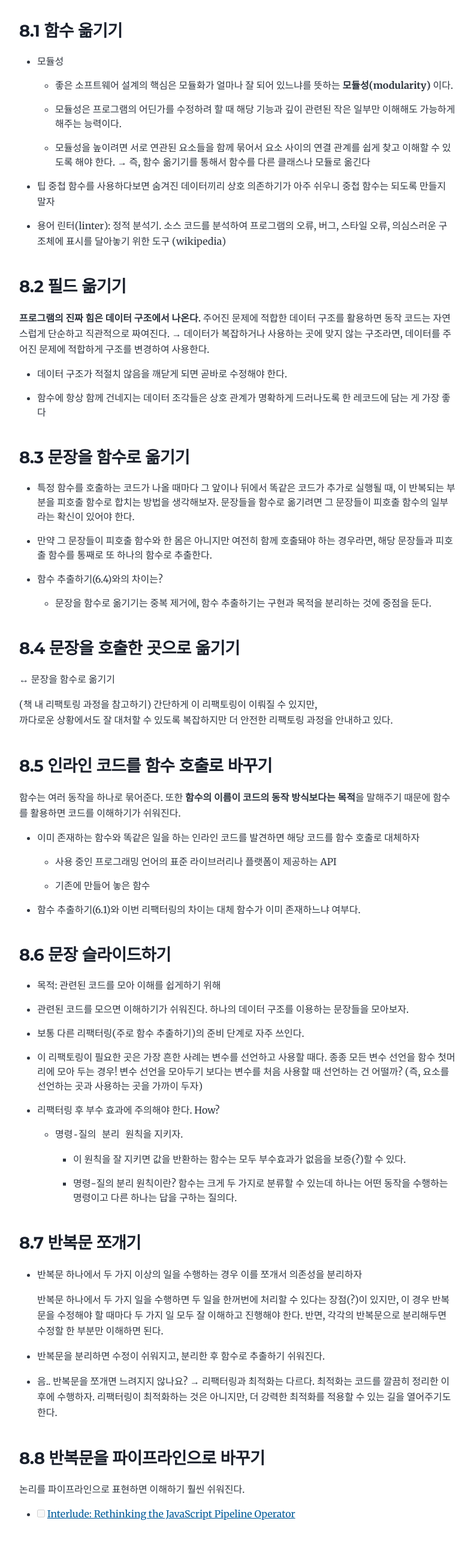
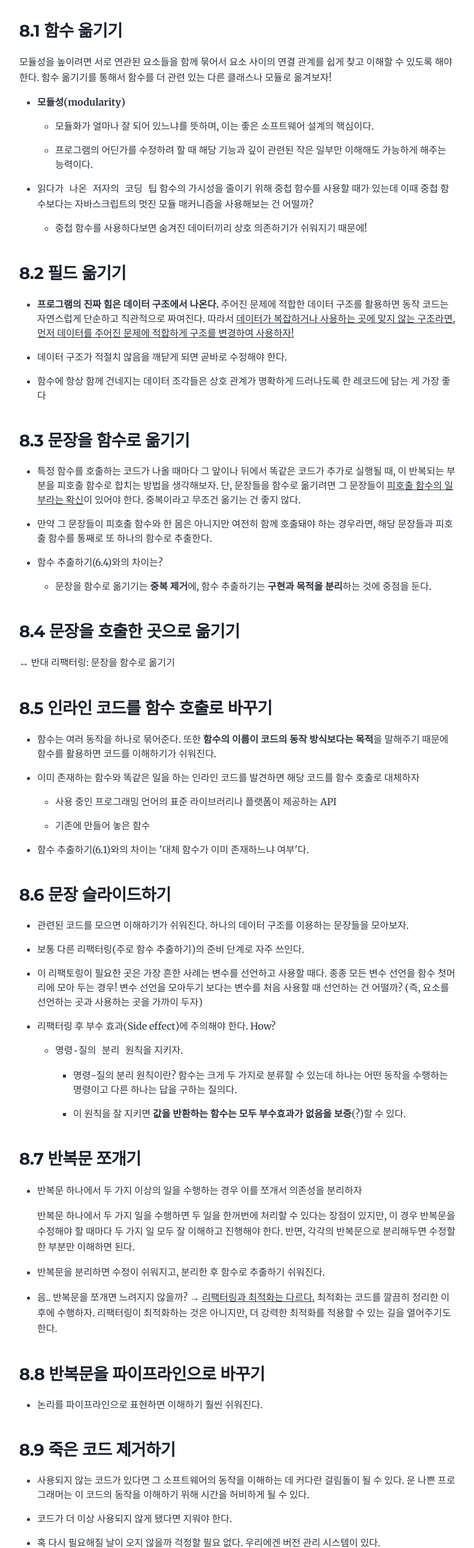
Before and after one commit to welinhong/welinhong.github.io, a Gatsby site: page /refactoring-8/ in a window 1280 px wide. Shown: the part 220-2800 px from the top of the page at 60% size, without its empty margins (244-1035 px from the left). Built offline with nearby package versions, Linux system fonts and the light colour scheme; Gatsby itself is replaced by a stand-in of ours.

Commit message:
update refactoring-8

```diff
--- a/content/blog/refactoring-8/index.md
+++ b/content/blog/refactoring-8/index.md
@@ -3,78 +3,73 @@ title: Refactoring - Ch8. 기능 이동
 date: "2021-08-08"
 description: Martin Fowler의 Refactoring 'Ch.8 기능이동'을 읽고 정리한 내용입니다.
 ---
-
 ### 8.1 함수 옮기기
 
-- 모듈성
-    - 좋은 소프트웨어 설계의 핵심은 모듈화가 얼마나 잘 되어 있느냐를 뜻하는 **모듈성(modularity)** 이다.
-    - 모듈성은 프로그램의 어딘가를 수정하려 할 때 해당 기능과 깊이 관련된 작은 일부만 이해해도 가능하게 해주는 능력이다.
-    - 모듈성을 높이려면 서로 연관된 요소들을 함께 묶어서 요소 사이의 연결 관계를 쉽게 찾고 이해할 수 있도록 해야 한다. → 즉, 함수 옮기기를 통해서 함수를 다른 클래스나 모듈로 옮긴다
-- `팁` 중첩 함수를 사용하다보면 숨겨진 데이터끼리 상호 의존하기가 아주 쉬우니 중첩 함수는 되도록 만들지 말자
-- `용어` 린터(linter): 정적 분석기. 소스 코드를 분석하여 프로그램의 오류, 버그, 스타일 오류, 의심스러운 구조체에 표시를 달아놓기 위한 도구 (wikipedia)
+모듈성을 높이려면 서로 연관된 요소들을 함께 묶어서 요소 사이의 연결 관계를 쉽게 찾고 이해할 수 있도록 해야 한다. 함수 옮기기를 통해서 함수를 더 관련 있는 다른 클래스나 모듈로 옮겨보자!
+
+- **모듈성(modularity)**
+    - 모듈화가 얼마나 잘 되어 있느냐를 뜻하며, 이는 좋은 소프트웨어 설계의 핵심이다.
+    - 프로그램의 어딘가를 수정하려 할 때 해당 기능과 깊이 관련된 작은 일부만 이해해도 가능하게 해주는 능력이다.
+- `읽다가 나온 저자의 코딩 팁`  함수의 가시성을 줄이기 위해 중첩 함수를 사용할 때가 있는데 이때 중첩 함수보다는 자바스크립트의 멋진 모듈 매커니즘을 사용해보는 건 어떨까?
+    - 중첩 함수를 사용하다보면 숨겨진 데이터끼리 상호 의존하기가 쉬워지기 때문에!
 
 ### 8.2 필드 옮기기
 
-**프로그램의 진짜 힘은 데이터 구조에서 나온다.** 주어진 문제에 적합한 데이터 구조를 활용하면 동작 코드는 자연스럽게 단순하고 직관적으로 짜여진다. → 데이터가 복잡하거나 사용하는 곳에 맞지 않는 구조라면, 데이터를 주어진 문제에 적합하게 구조를 변경하여 사용한다.
-
+- **프로그램의 진짜 힘은 데이터 구조에서 나온다.** 주어진 문제에 적합한 데이터 구조를 활용하면 동작 코드는 자연스럽게 단순하고 직관적으로 짜여진다. 따라서 <u>데이터가 복잡하거나 사용하는 곳에 맞지 않는 구조라면, 먼저 데이터를 주어진 문제에 적합하게 구조를 변경하여 사용하자!</u>
 - 데이터 구조가 적절치 않음을 깨닫게 되면 곧바로 수정해야 한다.
 - 함수에 항상 함께 건네지는 데이터 조각들은 상호 관계가 명확하게 드러나도록 한 레코드에 담는 게 가장 좋다
 
 ### 8.3 문장을 함수로 옮기기
 
-- 특정 함수를 호출하는 코드가 나올 때마다 그 앞이나 뒤에서 똑같은 코드가 추가로 실행될 때, 이 반복되는 부분을 피호출 함수로 합치는 방법을 생각해보자. 문장들을 함수로 옮기려면 그 문장들이 피호출 함수의 일부라는 확신이 있어야 한다.
+- 특정 함수를 호출하는 코드가 나올 때마다 그 앞이나 뒤에서 똑같은 코드가 추가로 실행될 때, 이 반복되는 부분을 피호출 함수로 합치는 방법을 생각해보자. 단, 문장들을 함수로 옮기려면 그 문장들이 <u>피호출 함수의 일부라는 확신</u>이 있어야 한다. 중복이라고 무조건 옮기는 건 좋지 않다.
 - 만약 그 문장들이 피호출 함수와 한 몸은 아니지만 여전히 함께 호출돼야 하는 경우라면, 해당 문장들과 피호출 함수를 통째로 또 하나의 함수로 추출한다.
 - 함수 추출하기(6.4)와의 차이는?
-    - 문장을 함수로 옮기기는 중복 제거에, 함수 추출하기는 구현과 목적을 분리하는 것에 중점을 둔다.
+    - 문장을 함수로 옮기기는 **중복 제거**에, 함수 추출하기는 **구현과 목적을 분리**하는 것에 중점을 둔다.
 
 ### 8.4 문장을 호출한 곳으로 옮기기
 
-↔ 문장을 함수로 옮기기
+↔ 반대 리팩터링: 문장을 함수로 옮기기
 
-(책 내 리팩토링 과정을 참고하기)
-간단하게 이 리팩토링이 이뤄질 수 있지만,
-까다로운 상황에서도 잘 대처할 수 있도록 복잡하지만 더 안전한 리팩토링 과정을 안내하고 있다.
 
 ### 8.5 인라인 코드를 함수 호출로 바꾸기
 
-함수는 여러 동작을 하나로 묶어준다. 또한 **함수의 이름이 코드의 동작 방식보다는 목적**을 말해주기 때문에 함수를 활용하면 코드를 이해하기가 쉬워진다.
-
+- 함수는 여러 동작을 하나로 묶어준다. 또한 **함수의 이름이 코드의 동작 방식보다는 목적**을 말해주기 때문에 함수를 활용하면 코드를 이해하기가 쉬워진다.
 - 이미 존재하는 함수와 똑같은 일을 하는 인라인 코드를 발견하면 해당 코드를 함수 호출로 대체하자
     - 사용 중인 프로그래밍 언어의 표준 라이브러리나 플랫폼이 제공하는 API
     - 기존에 만들어 놓은 함수
-- 함수 추출하기(6.1)와 이번 리팩터링의 차이는 대체 함수가 이미 존재하느냐 여부다.
+- 함수 추출하기(6.1)와의 차이는 '대체 함수가 이미 존재하느냐 여부'다.
 
 ### 8.6 문장 슬라이드하기
 
-- 목적: 관련된 코드를 모아 이해를 쉽게하기 위해
 - 관련된 코드를 모으면 이해하기가 쉬워진다. 하나의 데이터 구조를 이용하는 문장들을 모아보자.
 - 보통 다른 리팩터링(주로 함수 추출하기)의 준비 단계로 자주 쓰인다.
 - 이 리팩토링이 필요한 곳은 가장 흔한 사례는 변수를 선언하고 사용할 때다. 종종 모든 변수 선언을 함수 첫머리에 모아 두는 경우! 변수 선언을 모아두기 보다는 변수를 처음 사용할 때 선언하는 건 어떨까? (즉, 요소를 선언하는 곳과 사용하는 곳을 가까이 두자)
-- 리팩터링 후 부수 효과에 주의해야 한다. How?
+- 리팩터링 후 부수 효과(Side effect)에 주의해야 한다. How?
     - `명령-질의 분리 원칙`을 지키자.
-        - 이 원칙을 잘 지키면 값을 반환하는 함수는 모두 부수효과가 없음을 보증(?)할 수 있다.
         - 명령-질의 분리 원칙이란? 함수는 크게 두 가지로 분류할 수 있는데 하나는 어떤 동작을 수행하는 명령이고 다른 하나는 답을 구하는 질의다.
+        - 이 원칙을 잘 지키면 **값을 반환하는 함수는 모두 부수효과가 없음을 보증**(?)할 수 있다.
 
 ### 8.7 반복문 쪼개기
 
 - 반복문 하나에서 두 가지 이상의 일을 수행하는 경우 이를 쪼개서 의존성을 분리하자
 
-    반복문 하나에서 두 가지 일을 수행하면 두 일을 한꺼번에 처리할 수 있다는 장점(?)이 있지만, 이 경우 반복문을 수정해야 할 때마다  두 가지 일 모두 잘 이해하고 진행해야 한다. 반면, 각각의 반복문으로 분리해두면 수정할 한 부분만 이해하면 된다.
+    반복문 하나에서 두 가지 일을 수행하면 두 일을 한꺼번에 처리할 수 있다는 장점이 있지만, 이 경우 반복문을 수정해야 할 때마다  두 가지 일 모두 잘 이해하고 진행해야 한다. 반면, 각각의 반복문으로 분리해두면 수정할 한 부분만 이해하면 된다.
 
 - 반복문을 분리하면 수정이 쉬워지고, 분리한 후 함수로 추출하기 쉬워진다.
-- 음.. 반복문을 쪼개면 느려지지 않나요?
-    → 리팩터링과 최적화는 다르다. 최적화는 코드를 깔끔히 정리한 이후에 수행하자.
+- 음.. 반복문을 쪼개면 느려지지 않을까?
+    → <u>리팩터링과 최적화는 다르다.</u> 최적화는 코드를 깔끔히 정리한 이후에 수행하자.
     리팩터링이 최적화하는 것은 아니지만, 더 강력한 최적화를 적용할 수 있는 길을 열어주기도 한다.
 
 ### 8.8 반복문을 파이프라인으로 바꾸기
 
-논리를 파이프라인으로 표현하면 이해하기 훨씬 쉬워진다.
-
-- [ ]  [Interlude: Rethinking the JavaScript Pipeline Operator](https://www.wix.engineering/post/interlude-rethinking-the-javascript-pipeline-operator)
+- 논리를 파이프라인으로 표현하면 이해하기 훨씬 쉬워진다.
 
 ### 8.9 죽은 코드 제거하기
 
-사용되지 않는 코드가 있다면 그 소프트웨어의 동작을 이해하는 데 커다란 걸림돌이 될 수 있다. 운 나쁜 프로그래머는 이 코드의 동작을 이해하기 위해, 그리고 코드를 수정했는데도 기대한 결과가 나오지 않는 이유를 파악하기 위해 시간을 허비하게 된다.
-
+- 사용되지 않는 코드가 있다면 그 소프트웨어의 동작을 이해하는 데 커다란 걸림돌이 될 수 있다. 운 나쁜 프로그래머는 이 코드의 동작을 이해하기 위해 시간을 허비하게 될 수 있다.
 - 코드가 더 이상 사용되지 않게 됐다면 지워야 한다.
 - 혹 다시 필요해질 날이 오지 않을까 걱정할 필요 없다. 우리에겐 버전 관리 시스템이 있다.
+
+## 느낀점
+
+wip..
```
Also changed, not shown: content/dictionary/index.md (added, +3 -0 lines).
